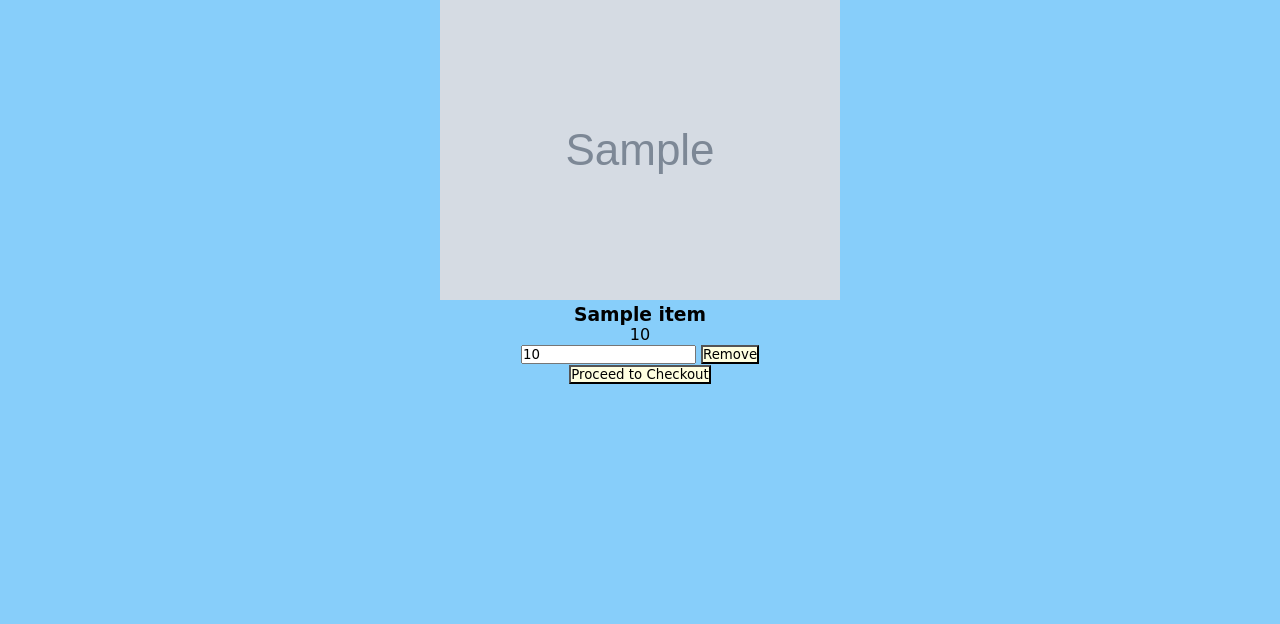
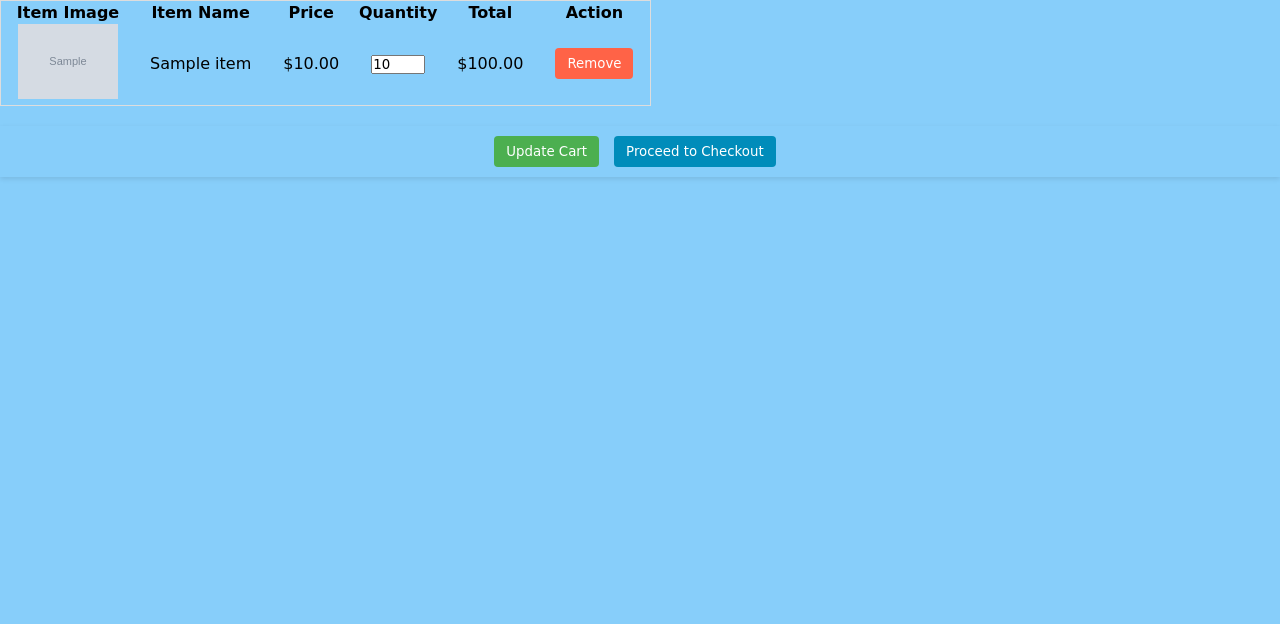
Before and after one commit to Patratos/group13, a Flask app: template pages/CartPage/templates/CartPage.html in a window 1280 px wide. Shown: the part 98-722 px from the top of the page. Run offline with Flask 3, Linux system fonts and the light colour scheme; the template is opened without the code that fills it: most values are stand-ins (such as "Sample title", 1, 10 or a date in 2020); grey boxes marked "Sample" are stand-in pictures; parts of the project's set-up code (start-up, migrations or seed data) failed here and were passed over.

Commit message:
does it finally work?

```diff
--- a/pages/CartPage/static/css/Cart.css
+++ b/pages/CartPage/static/css/Cart.css
@@ -1,37 +1,76 @@
-/* cartPage.css */
+/* Cart Container and General Layout */
 .cart-container {
-    /* Styles for the cart container */
+    width: 100%;
+    padding: 20px;
+    box-sizing: border-box;
 }
 
+/* Cart Table - Full Width, Centered, and Styled */
 .cart-table {
     width: 100%;
+
     border-collapse: collapse;
-    /* More styles for your cart table */
+    margin: 0 auto; /* Ensure the table is centered */
+    background-color: #f9f9f9;
+    box-shadow: 0 0 10px rgba(0,0,0,0.1);
 }
 
 .cart-table th, .cart-table td {
-    border: 1px solid #ddd;
-    padding: 8px;
+    border: 1px solid #ccc;
+    padding: 12px 15px;
     text-align: left;
 }
 
-.item-quantity {
-    /* Style for quantity input */
+.cart-table th {
+    background-color: #e2e2e2;
+    color: #333;
+    font-weight: bold;
 }
 
-.remove-item {
-    /* Style for remove item button */
+/* Images in Cart Table */
+.cart-table td img {
+    width: 100px;
+    height: 100px;
+    object-fit: cover; /* Ensure this is set to cover to maintain aspect ratio */
+    display: block;
+    margin: auto; /* Centers the image */
+    border-radius: 5px;
 }
 
-.cart-summary {
-    margin-top: 20px;
-    /* Styles for the cart summary section */
+/* Quantity Input */
+.item-quantity {
+    width: 50px;
+    text-align: center;
 }
 
-.subtotal, .total {
-    /* Styles for subtotal and total lines */
+/* Buttons in Cart Table */
+.remove-item, .update-cart, .checkout {
+    background-color: #ff6347;
+    color: white;
+    border: none;
+    padding: 8px 12px;
+    border-radius: 4px;
+    cursor: pointer;
 }
 
+.remove-item:hover, .update-cart:hover, .checkout:hover {
+    opacity: 0.85;
+}
+
+/* Cart Summary Alignment */
+.cart-summary {
+    text-align: center; /* Center-align the summary content */
+    margin-top: 20px;
+    padding: 10px;
+    box-shadow: 0 2px 5px rgba(0,0,0,0.1);
+}
+
+/* Button Styling */
 .update-cart, .checkout {
-    /* Styles for update and checkout buttons */
+    background-color: #4CAF50;
+    margin-right: 10px; /* Right margin for spacing between buttons */
 }
+
+.checkout {
+    background-color: #008cba;
+}
--- a/pages/CartPage/static/js/cart.js
+++ b/pages/CartPage/static/js/cart.js
@@ -1,43 +1,92 @@
-const cartTable = document.querySelector('.cart-table')
-window.addEventListener('load', (e) => {
-    let items = JSON.parse(localStorage.getItem("items"));
+window.addEventListener('load', () => {
+    // Load cart items from localStorage (if needed) and initialize the table
+    let items = JSON.parse(localStorage.getItem("items")) || [];
+    const cartTable = document.querySelector('.cart-table');
+
     items.forEach((item) => {
-        const newRow = cartTable.insertRow(1);
+        const newRow = cartTable.insertRow();
         newRow.classList.add("cart-item");
-        const item_name = newRow.insertCell(0);
-        item_name.classList.add("item-name");
-        item_name.textContent = item.name;
-        const itemQuantity = newRow.insertCell(1);
-        itemQuantity.innerHTML = `<input type="number" value="1" min="1" class="item-quantity">`;
-        itemQuantity.addEventListener('input', calcTotal);
-        itemQuantity.addEventListener('change', calcTotal);
-        const itemPrice = newRow.insertCell(2);
-        itemPrice.classList.add('item-price');
-        itemPrice.textContent = item.price;
-        // const itemTotal = newRow.insertCell(3);
-        // itemTotal.classList.add('item-total');
-        const removeBTNtd = newRow.insertCell(3);
-        removeBTNtd.innerHTML = `<button class="remove-item">Remove</button>`;
+        newRow.setAttribute('data-id', item.id); // Make sure each item has a unique identifier
 
-        const removeButton = removeBTNtd.querySelector('button');
-        removeButton.addEventListener('click', () => {
+        const cellImage = newRow.insertCell(0);
+        cellImage.innerHTML = `<img src="/static/media/products_img/${item.image_path}" style="width:100px; height:100px; object-fit: cover;">`;
+
+        const cellName = newRow.insertCell(1);
+        cellName.textContent = item.name;
+
+        const cellPrice = newRow.insertCell(2);
+        cellPrice.classList.add('item-price');
+        cellPrice.textContent = item.price;
+
+        const cellQuantity = newRow.insertCell(3);
+        cellQuantity.innerHTML = `<input type="number" class="item-quantity" value="${item.quantity}" min="1" style="width: 50px;">`;
+        cellQuantity.querySelector('.item-quantity').addEventListener('input', calcTotal);
+
+        const cellTotal = newRow.insertCell(4);
+        cellTotal.classList.add('item-total');
+        cellTotal.textContent = (item.price * item.quantity).toFixed(2);
+
+        const cellRemove = newRow.insertCell(5);
+        cellRemove.innerHTML = `<button class="remove-item">Remove</button>`;
+        cellRemove.querySelector('.remove-item').addEventListener('click', function() {
             newRow.remove();
-            localStorage.removeItem();
+            updateLocalStorageOnRemove(item.id);
             calcTotal();
-        })
-        calcTotal();
+        });
+    });
+
+    calcTotal(); // Initial total calculation
+
+    // Listen for clicks on the Update Cart button
+    document.querySelector('.update-cart').addEventListener('click', function() {
+        updateCart();
+    });
+});
+
+// Function to recalculate the total cost of the cart
+function calcTotal() {
+    let totalPrice = 0;
+    document.querySelectorAll('.cart-item').forEach(row => {
+        const price = parseFloat(row.cells[2].textContent);
+        const quantity = parseInt(row.querySelector('.item-quantity').value);
+        const total = price * quantity;
+        row.cells[4].textContent = total.toFixed(2); // Update the total cell
+        totalPrice += total;
+    });
+    document.querySelector('.total-value').textContent = `$${totalPrice.toFixed(2)}`;
+}
+
+// Function to update the cart on the server
+function updateCart() {
+    let items = [];
+    document.querySelectorAll('.cart-item').forEach(row => {
+        const id = row.getAttribute('data-id');
+        const quantity = parseInt(row.querySelector('.item-quantity').value);
+        items.push({id: id, quantity: quantity});
+    });
+
+    fetch('/CartPage', {
+        method: 'POST',
+        headers: {'Content-Type': 'application/json'},
+        body: JSON.stringify({items: items})
     })
-})
+    .then(response => response.json())
+    .then(data => {
+        if(data.success) {
+            alert(data.message);
+            location.reload(); // Optionally reload to fetch and display updated data
+        } else {
+            alert('Failed to update cart');
+        }
+    })
+    .catch(error => {
+        console.error('Error updating cart:', error);
+    });
+}
 
-const calcTotal = () => {
-    let totalPrice = 0;
-    const rows = document.querySelectorAll('tr.cart-item');
-    rows.forEach((item) => {
-        const quantity = parseInt(item.cells[1].children[0].value);
-        const price = parseFloat(item.cells[2].textContent);
-        totalPrice += price * quantity;
-    })
-    totalPrice = totalPrice.toFixed(2);
-    const total = document.querySelector('span.total-value');
-    total.textContent = `$ ${totalPrice}`;
+// Function to update localStorage after an item is removed
+function updateLocalStorageOnRemove(itemId) {
+    let items = JSON.parse(localStorage.getItem("items")) || [];
+    items = items.filter(item => item.id !== itemId);
+    localStorage.setItem("items", JSON.stringify(items));
 }
--- a/pages/CartPage/templates/CartPage.html
+++ b/pages/CartPage/templates/CartPage.html
@@ -6,21 +6,38 @@
 {% block page_body_content %}
 <div class="cartArea">
     {% if items|length > 0 %}
+        <table>
+            <thead>
+                <tr>
+                    <th>Item Image</th>
+                    <th>Item Name</th>
+                    <th>Price</th>
+                    <th>Quantity</th>
+                    <th>Total</th>
+                    <th>Action</th>
+                </tr>
+            </thead>
+            <tbody>
                 {% for item in items %}
-                <div class="cart-item">
-                    <img src="{{ url_for('CartPage.static', filename=item.image_path) }}" alt="{{ item.name }}">
-                    <div class="item-details">
-                        <h3 class="item-name">{{ item.name }}</h3>
-                        <p class="item-price">{{ item.price }}</p>
-                        <input type="number" name="quantity" value="{{ item.quantity }}" min="1">
+                    <tr>
+                        <td><img src="{{ url_for('static', filename='media/products_img/' + item.image_path) }}" alt="{{ item.name }}" style="width:100px; height:auto;"></td>
+                        <td>{{ item.name }}</td>
+                        <td>${{ '%.2f' | format(item.price) }}</td>
+                        <td>
+                            <input type="number" name="quantity" value="{{ item.quantity }}" min="1" style="width: 50px;">
+                        </td>
+                        <td>${{ '%.2f' | format(item.price * item.quantity) }}</td>
+                        <td>
                             <button class="remove-item" data-id="{{ item._id }}">Remove</button>
-                    </div>
-                </div>
+                        </td>
+                    </tr>
                 {% endfor %}
-            <div class="checkout">
-                <button type="button" onclick="location.href='{{ url_for('CheckoutPage.checkout_page') }}'">Proceed to
-                    Checkout
-                </button>
+            </tbody>
+
+        </table>
+<div class="cart-summary">
+    <button class="update-cart" onclick="updateCart()">Update Cart</button>
+    <button class="checkout" onclick="location.href='{{ url_for('CheckoutPage.checkout_page') }}'">Proceed to Checkout</button>
 </div>
     {% else %}
         <p>Your cart is empty.</p>
--- a/pages/HomePage/templates/HomePage.html
+++ b/pages/HomePage/templates/HomePage.html
@@ -11,7 +11,7 @@
                     <input type="hidden" name="product_id" value="{{ product._id }}">
                     <input type="hidden" name="product_name" value="{{ product.name }}">  <!-- Add this line -->
                     <div class="product">
-                        <img src="{{ url_for('HomePage.static', filename=product.image_path) }}" alt="{{ product.name }}">
+                         <img src="{{ url_for('static', filename='media/products_img/' + product.image_path) }}" alt="{{ product.name }}">
                     <div class="product-info">
                         <h3 class="item-name">{{ product.name }}</h3>
                         <p class="item-price">{{ product.price }}</p>
```
Also changed, not shown: db_connector.py (+24 -0 lines), pages/CartPage/CartPage.py (+24 -20 lines). Lines whose indentation alone changed are shown as unchanged.
